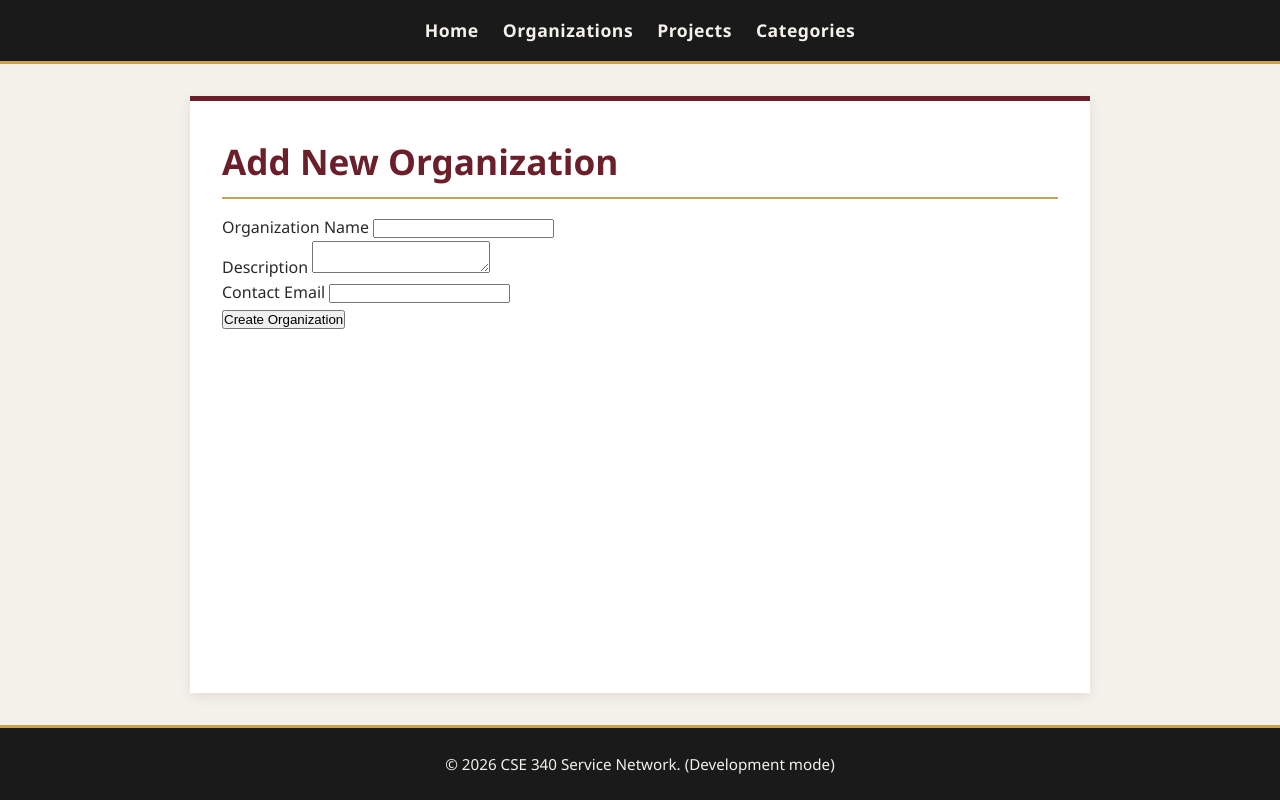
After one commit to eugebyuidaho/cse340-course-repo, a Node server app: page /new-organization in a window 1280 px wide. The commit adds this page. Run offline with Node 20, Linux system fonts and the light colour scheme.

Commit message:
W04 Learning Activity 01

```diff
--- a/server.js
+++ b/server.js
@@ -14,6 +14,10 @@ const __filename = fileURLToPath(import.meta.url);
 const __dirname = path.dirname(__filename);
 
 const app = express();
+
+// Allow Express to receive and process common POST data
+app.use(express.urlencoded({ extended: true }));
+app.use(express.json());
 
 /**
   * Configure Express middleware
--- a/src/controllers/organizations.js
+++ b/src/controllers/organizations.js
@@ -1,5 +1,6 @@
-import { getAllOrganizations, getOrganizationDetails } from '../models/organizations.js';
+import { getAllOrganizations, getOrganizationDetails, createOrganization } from '../models/organizations.js';
 import { getProjectsByOrganizationId } from '../models/projects.js';
+
 
 const showOrganizationsPage = async (req, res) => {
     const organizations = await getAllOrganizations();
@@ -16,4 +17,18 @@ const showOrganizationDetailsPage = async (req, res) => {
     res.render('organization', {title, organizationDetails, projects});
 };
 
-export { showOrganizationsPage, showOrganizationDetailsPage };
+const showNewOrganizationForm = async (req, res) => {
+    const title = 'Add New Organization';
+
+    res.render('new-organization', { title });
+}
+
+const processNewOrganizationForm = async (req, res) => {
+    const { name, description, contactEmail } = req.body;
+    const logoFilename = 'placeholder-logo.png'; // Use the placeholder logo for all new organizations
+
+    const organizationId = await createOrganization(name, description, contactEmail, logoFilename);
+    res.redirect(`/organizations/${organizationId}`);
+};
+
+export { showOrganizationsPage, showOrganizationDetailsPage, showNewOrganizationForm, processNewOrganizationForm };
--- /dev/null
+++ b/src/views/new-organization.ejs
@@ -0,0 +1,36 @@
+<%- include('partials/header') %>
+<main>
+    <h1><%= title %></h1>
+
+ <form action="/new-organization" method="POST">
+    <div class="form-group">
+      <label for="name">Organization Name</label>
+      <input
+        type="text"
+        id="name"
+        name="name"
+      />
+    </div>
+
+    <div class="form-group">
+      <label for="description">Description</label>
+      <textarea
+        id="description"
+        name="description"
+      ></textarea>
+    </div>
+
+    <div class="form-group">
+      <label for="contactEmail">Contact Email</label>
+      <input
+        type="text"
+        id="contactEmail"
+        name="contactEmail"
+      />
+    </div>
+
+    <button type="submit">Create Organization</button>
+  </form>
+
+</main>
+<%- include('partials/footer') %>
--- a/src/views/organizations.ejs
+++ b/src/views/organizations.ejs
@@ -8,12 +8,15 @@
            <% organizations.forEach(org => { %>
            <li>
                <img src="/images/<%= org.logo_filename %>" alt="<%= org.name %> logo">
-               <strong><a href="/organization/<%= org.organization_id %>"><%= org.name %></a></strong>: <%= org.contact_email %>
+               <strong><a href="/organizations/<%= org.organization_id %>"><%= org.name %></a></strong>: <%= org.contact_email %>
                <p><%= org.description %></p>
            </li>
            <% }); %>
        </ul>
 
+       <p><a href="/new-organization">Add a new organization</a></p>
    </main>
 
+
+
    <%- include('partials/footer') %>
```
Also changed, not shown: src/models/organizations.js (+30 -1 lines), src/routes.js (+7 -2 lines), public/images/placeholder-logo.png (added).
